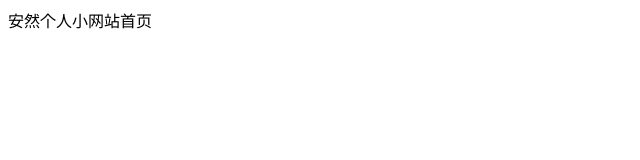
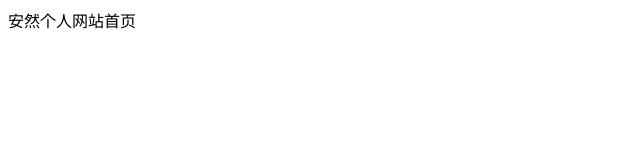
Before and after one commit to yangjiangs/yangchaojiang.github.io, a plain HTML site: page index.html in a window 1280 px wide. Shown: the full height of the page, 0-640 px from the left. Drawn offline with Linux system fonts and the light colour scheme.

Commit message:
Update index.html

```diff
--- a/index.html
+++ b/index.html
@@ -5,6 +5,6 @@
     <title>小安然</title>
 </head>
 <body>
-  安然个人小网站首页
+  安然个人网站首页
 </body>
 </html>
```
